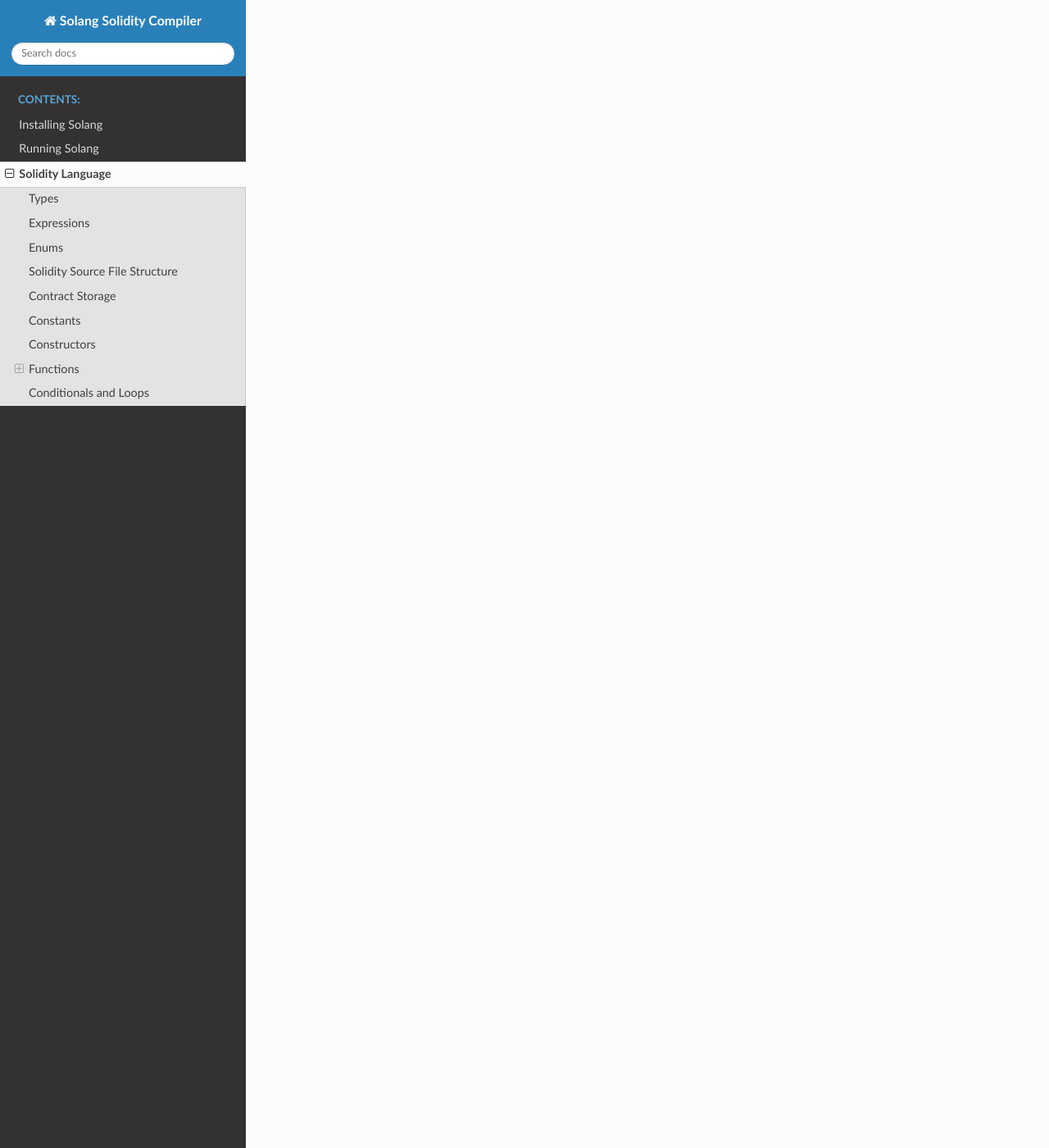
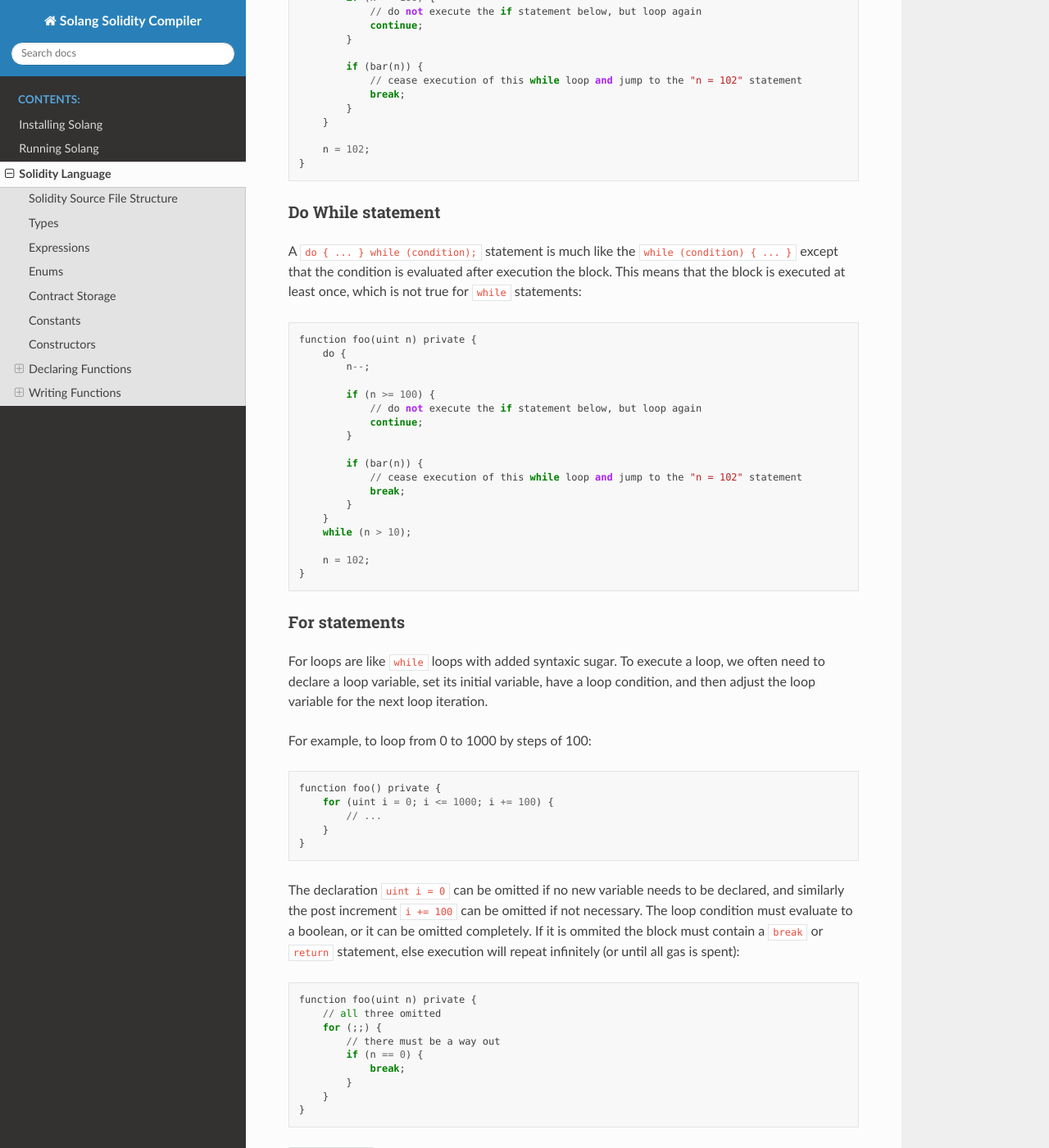
Before and after one commit to hyperledger-solang/solang, a Sphinx documentation site: the page built from docs/language.rst, in a window 1280 px wide and 1400 px high, scrolled down 9735 px. Shown: the whole window at 82% size. Built offline with Sphinx 7.4.7 and the Read the Docs theme 2.0.0, drawn with Linux system fonts in a browser that asks for light colours; some of the changed text lies outside the part shown.

Commit message:
Document if, loops and blocks and add tests
Signed-off-by: Sean <sean@mess.org>

```diff
--- a/docs/language.rst
+++ b/docs/language.rst
@@ -19,6 +19,31 @@
 
   Where differences exist between different targets or the Ethereum Foundation Solidity
   compiler, this is noted in boxes like these.
+
+Solidity Source File Structure
+------------------------------
+
+A solidity file may have multiple contracts in them. If you compile a Solidity file containing::
+
+  contract A {
+      function foo() public return (bool) {
+          return true;
+      }
+  }
+
+  contract B {
+      function bar() public return (bool) {
+          return false;
+      }
+  }
+
+Then Solang will output ``A.wasm`` and ``B.wasm``, along with the ABI files for each contract.
+
+.. note::
+
+  The Ethereum Foundation Solidity compiler can also contain other other elements other than
+  contracts: ``pragma``, ``import``, ``library``, ``interface``. These are not supported yet
+  and these should not be included as they may result in parser errors.
 
 Types
 -----
@@ -162,31 +187,6 @@
       }
   }
 
-Solidity Source File Structure
-------------------------------
-
-A solidity file may have multiple contracts in them. If you compile a Solidity file containing::
-
-  contract A {
-      function foo() public return (bool) {
-          return true;
-      }
-  }
-
-  contract B {
-      function bar() public return (bool) {
-          return false;
-      }
-  }
-
-Then Solang will output ``A.wasm`` and ``B.wasm``, along with the ABI files for each contract.
-
-.. note::
-
-  The Ethereum Foundation Solidity compiler can also contain other other elements other than
-  contracts: ``pragma``, ``import``, ``library``, ``interface``. These are not supported yet
-  and these should not be included as they may result in parser errors.
-
 Contract Storage
 ----------------
 
@@ -255,8 +255,8 @@
   The Ethereum Foundation Solidity compiler allows constructors to be declared ``internal`` if
   for abstract contracts. Since Solang does not support abstract contracts, this is not possible yet.
 
-Functions
----------
+Declaring Functions
+-------------------
 
 Functions can be declared and called as follow::
 
@@ -366,5 +366,146 @@
       }
   }
 
-Conditionals and Loops
-----------------------
+Writing Functions
+-----------------
+
+In functions, you can declare variables with the types or an enum. If the name is the same as
+an existing function, enum type, or another variable, then the compiler will generate a
+warning as the original item is no longer accessible::
+
+  contract test {
+      uint foo = 102;
+      uint bar;
+
+      function foobar() private {
+          // AVOID: this shadows the contract storage variable foo
+          uint foo = 5;
+      }
+  }
+
+Scoping rules apply as you would expect, so if you declare a variable in a block, then it is not
+accessible outside that block. For example::
+
+  function foo() public {
+      // new block is introduced with { and ends with }
+      {
+          uint a;
+
+          a = 102;
+      }
+
+      // ERROR: a is out of scope
+      uint b = a + 5;
+  }
+
+If statement
+____________
+
+Conditional execution of a block can be achieved using an ``if (condition) { }`` statement. The
+condition must evaluate to a ``bool`` value::
+
+  function foo(uint32 n) private {
+      if (n > 10) {
+          // do something
+      }
+
+      // ERROR: unlike C integers can not be used as a condition
+      if (n) {
+            // ...
+      }
+  }
+
+The statements enclosed by ``{`` and ``}`` (commonly known as a *block*) are executed only if
+the condition evaluates to true.
+
+While statement
+_______________
+
+Repeated execution of a block can be achieved using ``while``. It syntax is similar to ``if``,
+however the block is repeatedly executed until the condition evaluates to false.
+If the condition is not true on first execution, then the loop is never executed::
+
+  function foo(uint n) private {
+      while (n >= 10) {
+          n -= 9;
+      }
+  }
+
+It is possible to terminate execution of the while statement by using the ``break`` statement.
+Execution will continue to next statement in the function. Alternatively, ``continue`` will
+cease execution of the block, but repeat the loop if the condition still holds::
+
+  function foo(uint n) private {
+      while (n >= 10) {
+          n--;
+
+          if (n >= 100) {
+              // do not execute the if statement below, but loop again
+              continue;
+          }
+
+          if (bar(n)) {
+              // cease execution of this while loop and jump to the "n = 102" statement
+              break;
+          }
+      }
+
+      n = 102;
+  }
+
+Do While statement
+__________________
+
+A ``do { ... } while (condition);`` statement is much like the ``while (condition) { ... }`` except
+that the condition is evaluated after execution the block. This means that the block is executed
+at least once, which is not true for ``while`` statements::
+
+  function foo(uint n) private {
+      do {
+          n--;
+
+          if (n >= 100) {
+              // do not execute the if statement below, but loop again
+              continue;
+          }
+
+          if (bar(n)) {
+              // cease execution of this while loop and jump to the "n = 102" statement
+              break;
+          }
+      }
+      while (n > 10);
+
+      n = 102;
+  }
+
+For statements
+______________
+
+For loops are like ``while`` loops with added syntaxic sugar. To execute a loop, we often
+need to declare a loop variable, set its initial variable, have a loop condition, and then
+adjust the loop variable for the next loop iteration.
+
+For example, to loop from 0 to 1000 by steps of 100::
+
+  function foo() private {
+      for (uint i = 0; i <= 1000; i += 100) {
+          // ...
+      }
+  }
+
+The declaration ``uint i = 0`` can be omitted if no new variable needs to be declared, and
+similarly the post increment ``i += 100`` can be omitted if not necessary. The loop condition
+must evaluate to a boolean, or it can be omitted completely. If it is ommited the block must
+contain a ``break`` or ``return`` statement, else execution will
+repeat infinitely (or until all gas is spent)::
+
+  function foo(uint n) private {
+      // all three omitted
+      for (;;) {
+          // there must be a way out
+          if (n == 0) {
+              break;
+          }
+      }
+  }
```
Also changed, not shown: 2 other files.
